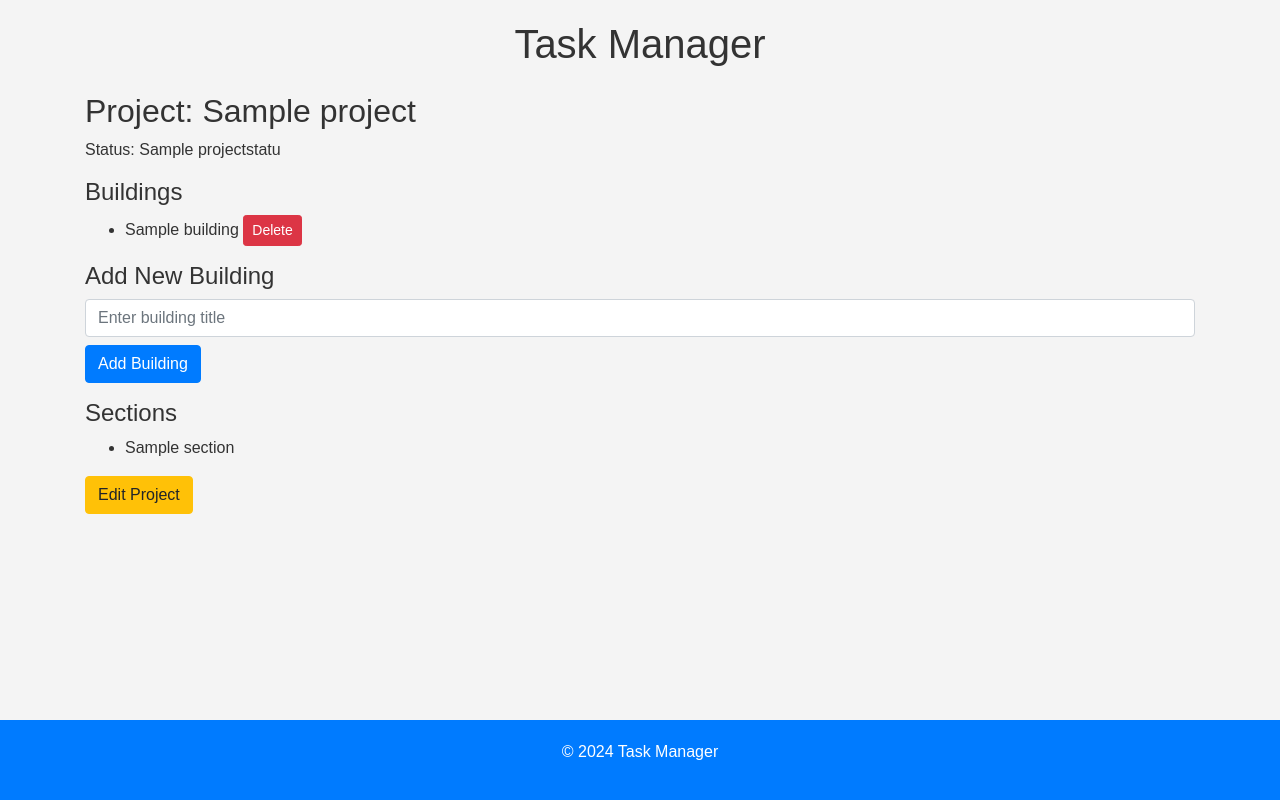
After one commit to JinkoSiz/crm_upi, a Django app: page /projects/00000000-0000-0000-0000-000000000001/ in a window 1280 px wide. The commit adds this page. Run offline with Django 5.2, Linux system fonts and the light colour scheme; tables that the repository leaves empty hold one stand-in row (values such as "Sample post"); some libraries are stand-ins or nearby versions.

Commit message:
Projects significant progress

```diff
--- a/task_manager/templates/task_manager/base.html
+++ b/task_manager/templates/task_manager/base.html
@@ -10,6 +10,7 @@
     <script src="https://cdn.jsdelivr.net/npm/@popperjs/core@2.5.2/dist/umd/popper.min.js"></script>
     <script src="https://stackpath.bootstrapcdn.com/bootstrap/4.5.2/js/bootstrap.min.js"></script>
     <link rel="stylesheet" href="{% static 'css/styles.css' %}">
+    <script src="https://code.jquery.com/jquery-3.6.0.min.js"></script>
 </head>
 <body>
     <header>
--- /dev/null
+++ b/task_manager/templates/task_manager/project_detail.html
@@ -0,0 +1,168 @@
+{% extends 'task_manager/base.html' %}
+
+{% block title %}
+Project Detail: {{ project.title }}
+{% endblock %}
+
+{% block content %}
+<div class="container mt-4">
+    <h2>Project: {{ project.title }}</h2>
+    <p>Status: {{ project.status.title }}</p>
+
+    <h4>Buildings</h4>
+    <ul>
+        {% for building in project_buildings %}
+        <li id="building-{{ building.building.pk }}">
+            {{ building.building.title }}
+            <button class="delete-building-btn btn btn-danger btn-sm" data-id="{{ building.building.pk }}">Delete</button>
+        </li>
+        {% endfor %}
+    </ul>
+
+
+    <!-- Добавление нового здания -->
+    <h4>Add New Building</h4>
+    <input type="text" id="buildingTitleInput" placeholder="Enter building title" class="form-control mb-2">
+    <button id="addBuildingBtn" class="btn btn-primary">Add Building</button>
+    <p id="buildingMessage"></p>
+
+    <h4>Sections</h4>
+    <ul>
+        {% for section in project_sections %}
+        <li>{{ section.section.title }}</li>
+        {% endfor %}
+    </ul>
+
+    <a href="#" class="btn btn-warning" data-toggle="modal" data-target="#editProjectModal"
+       data-id="{{ project.pk }}" data-title="{{ project.title }}" data-status="{{ project.status_id }}">
+        Edit Project
+    </a>
+</div>
+
+<!-- Edit Project Modal -->
+<div class="modal fade" id="editProjectModal" tabindex="-1" aria-labelledby="editProjectModalLabel" aria-hidden="true">
+    <div class="modal-dialog">
+        <div class="modal-content">
+            <form id="editProjectForm" method="post" enctype="multipart/form-data"
+                  action="{% url 'project-update' project.pk %}">
+                {% csrf_token %}
+                <div class="modal-header">
+                    <h5 class="modal-title" id="editProjectModalLabel">Edit Project</h5>
+                    <button type="button" class="close" data-dismiss="modal" aria-label="Close">
+                        <span aria-hidden="true">&times;</span>
+                    </button>
+                </div>
+                <div class="modal-body">
+                    <div class="form-group">
+                        <label for="id_title">Project Title</label>
+                        <input type="text" name="title" class="form-control" id="id_title" value="{{ project.title }}">
+                    </div>
+                    <div class="form-group">
+                        <label for="id_status">Status</label>
+                        <select name="status" class="form-control" id="id_status">
+                            {% for status in project_status %}
+                                <option value="{{ status.pk }}"
+                                        {% if status.pk == project.status_id %}selected{% endif %}>
+                                    {{ status.title }}
+                                </option>
+                            {% endfor %}
+                        </select>
+                    </div>
+                    <div class="form-group">
+                        <label for="id_buildings">Buildings</label>
+                        <select name="buildings" class="form-control" id="id_buildings" multiple>
+                            {% for building in buildings %}
+                                <option value="{{ building.pk }}" {% if building in project_buildings %}selected{% endif %}>
+                                    {{ building.title }}
+                                </option>
+                            {% endfor %}
+                        </select>
+                    </div>
+                    <!-- Добавляем возможность выбора секций в форме -->
+                    <div class="form-group">
+                        <label for="id_sections">Sections</label>
+                        <select name="sections" class="form-control" id="id_sections" multiple>
+                            {% for section in sections %}
+                                <option value="{{ section.pk }}" {% if section.pk in project_sections %}selected{% endif %}>{{ section.title }}</option>
+                            {% endfor %}
+                        </select>
+                    </div>
+                </div>
+                <div class="modal-footer">
+                    <button type="button" class="btn btn-secondary" data-dismiss="modal">Close</button>
+                    <button type="submit" class="btn btn-primary">Save changes</button>
+                </div>
+            </form>
+        </div>
+    </div>
+</div>
+
+<script>
+    // Handle Edit Project modal display
+    $('#editProjectModal').on('show.bs.modal', function (event) {
+        var button = $(event.relatedTarget);
+        var projectId = button.data('id');
+        var projectTitle = button.data('title');
+        var projectStatus = button.data('status');
+
+        var modal = $(this);
+        modal.find('.modal-title').text('Edit Project: ' + projectTitle);
+
+        // Pre-fill form fields with project data
+        modal.find('#id_title').val(projectTitle);
+        modal.find('#id_status').val(projectStatus);
+    });
+
+    // Добавление нового здания
+    $('#addBuildingBtn').on('click', function () {
+        var buildingTitle = $('#buildingTitleInput').val();
+        var projectId = "{{ project.pk }}";
+
+        if (!buildingTitle) {
+            alert('Please enter a building title');
+            return;
+        }
+
+        $.ajax({
+            url: '/buildings/create/',
+            type: 'POST',
+            data: {
+                'title': buildingTitle,
+                'project_id': projectId,
+                'csrfmiddlewaretoken': '{{ csrf_token }}'
+            },
+            success: function (response) {
+                $('#buildingMessage').html('<span class="text-success">' + response.message + '</span>');
+                $('#buildingList').append('<li id="building-' + response.building_id + '">' + buildingTitle +
+                    ' <button class="btn btn-danger btn-sm delete-building-btn" data-id="' + response.building_id + '">Delete</button></li>');
+                $('#buildingTitleInput').val('');
+            },
+            error: function (response) {
+                $('#buildingMessage').html('<span class="text-danger">' + response.responseJSON.error + '</span>');
+            }
+        });
+    });
+
+    $(document).on('click', '.delete-building-btn', function () {
+        var buildingId = $(this).data('id');
+        var projectId = "{{ project.pk }}";  // Убедитесь, что projectId передается корректно
+
+        $.ajax({
+            url: '/buildings/' + buildingId + '/delete/',
+            type: 'POST',
+            data: {
+                'project_id': projectId,
+                'csrfmiddlewaretoken': '{{ csrf_token }}'
+            },
+            success: function (response) {
+                $('#building-' + buildingId).remove();
+                $('#buildingMessage').html('<span class="text-success">' + response.message + '</span>');
+            },
+            error: function (response) {
+                console.error(response);
+                $('#buildingMessage').html('<span class="text-danger">Error deleting building.</span>');
+            }
+        });
+    });
+</script>
+{% endblock %}
--- a/task_manager/urls.py
+++ b/task_manager/urls.py
@@ -30,6 +30,8 @@ urlpatterns = [
     path('projects/create/', views.createProject, name='project-create'),
     path('projects/<uuid:pk>/edit/', views.updateProject, name='project-update'),
     path('projects/<uuid:pk>/delete/', views.deleteProject, name='project-delete'),
+    path('buildings/create/', views.building_create, name='building-create'),
+    path('buildings/<uuid:building_id>/delete/', views.building_delete, name='building-delete'),
 
     # ProjectBuilding
     path('projects/<uuid:project_pk>/buildings/add/', views.project_building_create, name='project_building-create'),
--- a/task_manager/views.py
+++ b/task_manager/views.py
@@ -1,19 +1,23 @@
 from django.core import paginator
+from django.db import IntegrityError
 from django.shortcuts import get_object_or_404, render, redirect
 from django.contrib.auth import authenticate, login, logout
-from django.http import HttpResponse
+from django.http import HttpResponse, JsonResponse
 from django.contrib.auth.decorators import login_required, user_passes_test
 from django.contrib import messages
 from django.utils.crypto import get_random_string
 from django.core.mail import send_mail
 from django.contrib.auth.models import UserManager
-from .models import Department, ProjectStatus, Role, CustomUser, Project, ProjectBuilding, ProjectSection, Building, Section
-from .forms import DepartmentForm, RoleForm, CustomUserCreationForm, CustomUserChangeForm, ProjectForm, ProjectBuildingForm, ProjectSectionForm
+from .models import Department, ProjectStatus, Role, CustomUser, Project, ProjectBuilding, ProjectSection, Building, \
+    Section
+from .forms import DepartmentForm, RoleForm, CustomUserCreationForm, CustomUserChangeForm, ProjectForm, \
+    ProjectBuildingForm, ProjectSectionForm
 from django.db.models import Q
 
 
 def admin_required(login_url=None):
     return user_passes_test(lambda u: u.is_authenticated and u.is_admin, login_url=login_url)
+
 
 # Отделы
 @admin_required(login_url='login')
@@ -59,7 +63,6 @@ def updateDepartment(request, pk):
 def deleteDepartment(request, pk):
     department = get_object_or_404(Department, pk=pk)
     if request.method == 'POST':
-
         department.delete()
 
         return redirect('department-list')
@@ -112,7 +115,6 @@ def updateRole(request, pk):
 def deleteRole(request, pk):
     role = get_object_or_404(Role, pk=pk)
     if request.method == 'POST':
-
         role.delete()
 
         return redirect('role-list')
@@ -144,7 +146,8 @@ def user(request):
         users = users.filter(last_name__icontains=last_name)
 
     form = CustomUserCreationForm()
-    return render(request, 'task_manager/users_list.html', {'users': users, 'form': form, 'departments': departments, 'roles': roles})
+    return render(request, 'task_manager/users_list.html',
+                  {'users': users, 'form': form, 'departments': departments, 'roles': roles})
 
 
 def createUser(request):
@@ -266,15 +269,33 @@ def project(request):
         'form': form
     })
 
+
 def project_detail(request, pk):
     project = get_object_or_404(Project, pk=pk)
+
+    # Получаем связанные здания и секции
     project_buildings = ProjectBuilding.objects.filter(project=project)
     project_sections = ProjectSection.objects.filter(project=project)
+
+    # Получаем все доступные здания и секции для отображения в форме
+    buildings = Building.objects.all()
+    sections = Section.objects.all()
+
+    # Получаем список всех PK секций для данного проекта
+    project_section_pks = project_sections.values_list('section__pk', flat=True)
+    project_building_pks = project_buildings.values_list('building__pk', flat=True)
+
     return render(request, 'task_manager/project_detail.html', {
         'project': project,
-        'project_buildings': project_buildings,
-        'project_sections': project_sections
+        'project_buildings': project_buildings,  # Передаем объекты ProjectBuilding для отображения
+        'project_sections': project_sections,  # Передаем объекты ProjectSection для отображения
+        'buildings': buildings,  # Все здания для отображения в форме
+        'sections': sections,  # Все секции для отображения в форме
+        'project_building_pks': project_building_pks,  # Список PK зданий для этого проекта
+        'project_section_pks': project_section_pks,  # Список PK секций для этого проекта
+        'project_status': ProjectStatus.objects.all(),  # Статусы проектов для выбора
     })
+
 
 def createProject(request):
     form = ProjectForm()
@@ -291,16 +312,35 @@ def createProject(request):
     context = {'form': form}
     return render(request, 'task_manager/project_form.html', context)
 
+
 def updateProject(request, pk):
     project = get_object_or_404(Project, pk=pk)
+
     if request.method == 'POST':
         form = ProjectForm(request.POST, instance=project)
         if form.is_valid():
             form.save()
+
+            # Обработка зданий
+            buildings = request.POST.getlist('buildings')  # Получаем список зданий из формы
+            ProjectBuilding.objects.filter(project=project).delete()  # Удаляем старые здания
+            for building_id in buildings:
+                building = Building.objects.get(pk=building_id)
+                ProjectBuilding.objects.create(project=project, building=building)
+
+            # Обработка секций (аналогично для секций)
+            sections = request.POST.getlist('sections')
+            ProjectSection.objects.filter(project=project).delete()
+            for section_id in sections:
+                section = Section.objects.get(pk=section_id)
+                ProjectSection.objects.create(project=project, section=section)
+
             return redirect('project-detail', pk=pk)
     else:
         form = ProjectForm(instance=project)
-    return render(request, 'task_manager/project_form.html', {'form': form})
+
+    return render(request, 'task_manager/project_form.html', {'form': form, 'project': project})
+
 
 def deleteProject(request, pk):
     project = get_object_or_404(Project, pk=pk)
@@ -324,6 +364,7 @@ def project_building_create(request, project_pk):
     else:
         form = ProjectBuildingForm()
     return render(request, 'task_manager/project_building_form.html', {'form': form, 'project': project})
+
 
 def project_building_delete(request, pk):
     project_building = get_object_or_404(ProjectBuilding, pk=pk)
@@ -349,6 +390,7 @@ def project_section_create(request, project_pk):
         form = ProjectSectionForm()
     return render(request, 'task_manager/project_section_form.html', {'form': form, 'project': project})
 
+
 def project_section_delete(request, pk):
     project_section = get_object_or_404(ProjectSection, pk=pk)
     project_pk = project_section.project.pk
@@ -356,3 +398,48 @@ def project_section_delete(request, pk):
         project_section.delete()
         return redirect('project-detail', pk=project_pk)
     return render(request, 'task_manager/project_section_confirm_delete.html', {'project_section': project_section})
+
+
+def building_create(request):
+    if request.method == 'POST':
+        building_title = request.POST.get('title')
+        project_id = request.POST.get('project_id')
+
+        try:
+            project = Project.objects.get(pk=project_id)
+        except Project.DoesNotExist:
+            return JsonResponse({'error': 'Project not found'}, status=404)
+
+        try:
+            building, created = Building.objects.get_or_create(title=building_title)
+
+            if ProjectBuilding.objects.filter(project=project, building=building).exists():
+                return JsonResponse({'error': 'Building already exists in this project'}, status=400)
+
+            ProjectBuilding.objects.create(project=project, building=building)
+        except IntegrityError:
+            return JsonResponse({'error': 'Building with this name already exists'}, status=400)
+
+        return JsonResponse({'message': 'Building created and added to project'}, status=200)
+
+    return JsonResponse({'error': 'Invalid request'}, status=400)
+
+
+def building_delete(request, building_id):
+    if request.method == 'POST':
+        project_id = request.POST.get('project_id')
+
+        # Удаление связи между проектом и зданием
+        try:
+            project_building = get_object_or_404(ProjectBuilding, building_id=building_id, project_id=project_id)
+            project_building.delete()
+
+            # Теперь удаляем само здание, если оно не связано с другими проектами
+            building = get_object_or_404(Building, pk=building_id)
+            # Проверяем, связано ли здание с другими проектами
+            if not ProjectBuilding.objects.filter(building=building).exists():
+                building.delete()
+
+            return JsonResponse({'message': 'Building removed from project and deleted'})
+        except Exception as e:
+            return JsonResponse({'error': 'Error deleting building: ' + str(e)}, status=400)
```
Also changed, not shown: task_manager/admin.py (+20 -3 lines), task_manager/forms.py (+6 -1 lines), task_manager/models.py (+12 -12 lines), task_manager/templates/task_manager/project_form.html (+21 -7 lines), task_manager/templates/task_manager/project_list.html (+2 -43 lines), task_manager/migrations/0001_initial.py.
